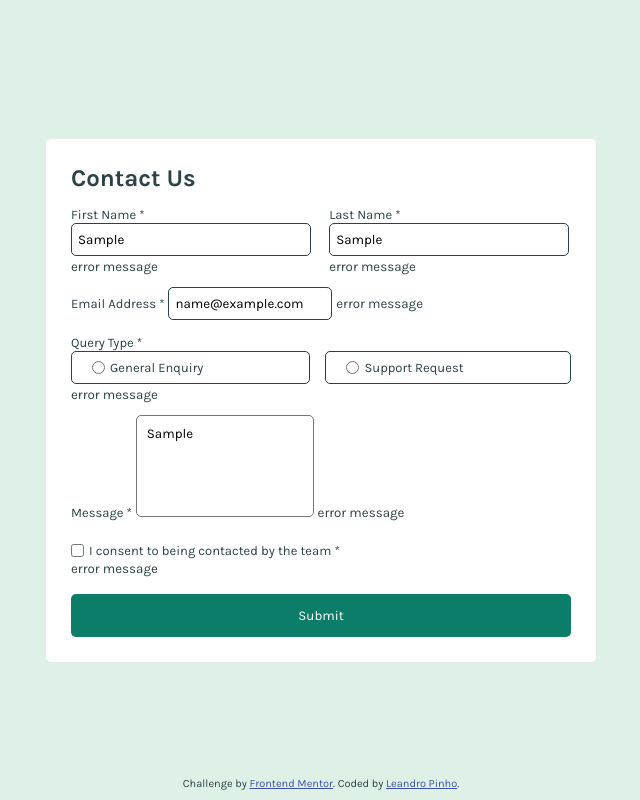
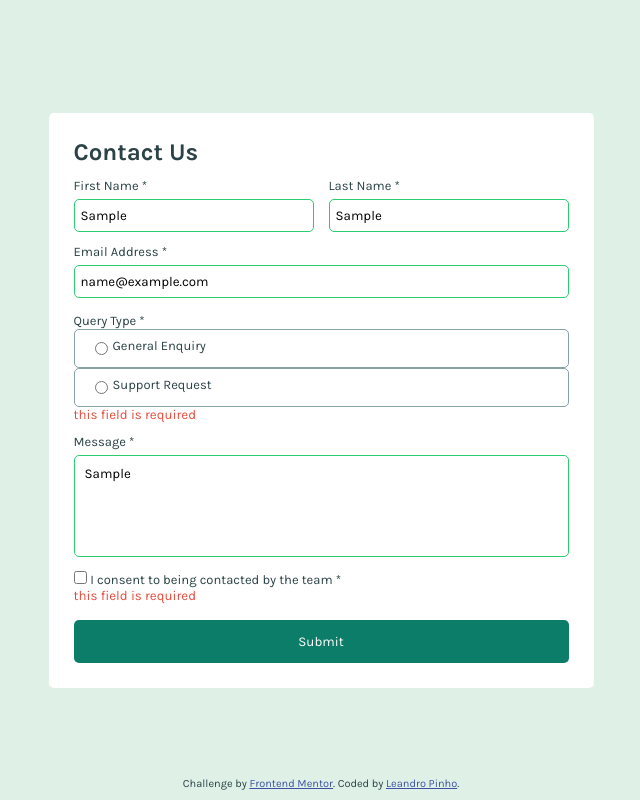
Before and after one commit to Leandro-Pinho/contact-form, a plain HTML site: page index.html in a window 1280 px wide. Both pictures are taken after typing "Sample", "Sample", "name@example.com", "Sample" into the empty fields and a click on the button "Submit". Shown: the whole page, without its empty margins (319-959 px from the left). Drawn offline with Linux system fonts and the light colour scheme; some packages are replaced by stand-ins of ours; a script that the page names is missing.

Commit message:
atualizando o javascript, css

```diff
--- a/index.html
+++ b/index.html
@@ -23,44 +23,49 @@
       <h2>Contact Us</h2>
 
       <div class="flexInput1 flexInput">
-        <div class="form-control">
+        <div class="form-control form-controlInput form-input">
           <label>First Name *</label>
-          <input type="text" name="name"/>
+          <input type="text" name="name" />
           <small>error message</small>
         </div>
-        <div class="form-control">
+        <div class="form-control form-controlInput form-input">
           <label>Last Name *</label>
-          <input type="text" name="lastName" />
+          <input type="text" name="lastName" id="form-input"/>
           <small>error message</small>
         </div>
       </div>
 
-      <div class="form-control">
+      <div class="form-control form-controlInput">
         <label>Email Address *</label>
         <input type="email" name="email" />
         <small>error message</small>
       </div>
 
-      <div class="form-control">
+      <div class="">
         <label>Query Type *</label>
-        <div class="flexInput">
-          <div class="radioInput"><input type="radio" name="query" value="1" />General Enquiry</div>
-          <div class="radioInput"><input type="radio" name="query" value="2" />Support Request</div>
+        <div class="form-controlInput alignInput">
+          <div class="radioInput">
+            <input type="radio" name="query" value="1" id="general"/>
+            <label for="general">General Enquiry</label>
+          </div>
+          <div class="radioInput" >
+            <input type="radio" name="query" value="2"  id="support"/>
+            <label for="support">Support Request</label>
+          </div>
+          <input type="radio" name="query" value="3" hidden checked />
+          <small>error message</small>
         </div>
-        <small>error message</small>
       </div>
 
-      <div class="form-control">
+      <div class="form-control form-controlInput">
         <label>Message *</label>
         <textarea type="text" name="textarea" id="text"></textarea>
         <small>error message</small>
       </div>
 
-      <div class="form-control">
-        <div class="checkbox">
-          <input type="checkbox" name="ckeckbox" value="true" />
-          <p>I consent to being contacted by the team *</p>
-        </div>
+      <div class="form-controlInput checkbox">
+        <input type="checkbox" name="ckeckbox" value="true" id="check" />
+        <label for="check">I consent to being contacted by the team *</label>
         <small>error message</small>
       </div>
 
--- a/script.js
+++ b/script.js
@@ -1,19 +1,88 @@
+const firstName = document.querySelector("input[name='name']");
+const lastName = document.querySelector("input[name='lastName']")
+const email = document.querySelector("input[name='email']")
+const textarea = document.getElementById("text")
+const contract = document.querySelector("input[name='ckeckbox']")
+
 function save() {
   event.preventDefault();
 
-  let firstName = document.querySelector("input[name='name']").value;
-  let lastName = document.querySelector("input[name='lastName']").value;
-  let email = document.querySelector("input[name='email']").value;
-  let queryType = document.querySelector("input[name='query']:checked");
-  let textarea = document.getElementById("text").value;
-  let contract = document.querySelector("input[name='ckeckbox']").checked;
+  checkInputs();
+}
 
-  // if (firstName == "") {
-  //   // errorName.style.display = "flex";
-  //   firstName.setAttribute('class',"redInput");
-  // }
-  validation(firstName, lastName, email, queryType, textarea, contract);
-  console.log(firstName, lastName, email, queryType.value, textarea, contract);
+function checkInputs() {
+  const queryType = document.querySelector("input[name='query']:checked");
+  const firstNameValue = firstName.value;
+  const lastNameValue = lastName.value;
+  const emailValue = email.value;
+  const queryTypeValue = queryType;
+  const textareaValue = textarea.value;
+  const contractValue = contract.checked;
+
+  if (firstNameValue === "") {
+    setErrorFor(firstName, "this field is required");
+  } else {
+    setSuccessFor(firstName);
+  }
+
+  if (lastNameValue === "") {
+    setErrorFor(lastName, "this field is required");
+  } else {
+    setSuccessFor(lastName);
+  }
+
+  if (emailValue === "") {
+    setErrorFor(email, "this field is required");
+  } else if (!checkEmail(emailValue)) {
+    setErrorFor(email, "Please enter a valid email address");
+  } else {
+    setSuccessFor(email);
+  }
+
+
+  if (textareaValue === "") {
+    setErrorFor(textarea, "this field is required");
+  } else {
+    setSuccessFor(textarea);
+  }
+
+  if (contractValue == false) {
+    setErrorFor(contract, "this field is required");
+  } else {
+    setSuccessFor(contract);
+  }
+
+  if (queryType.value != 1 && queryType.value != 2) {
+    setErrorFor(queryType, "this field is required");
+  } else {
+    setSuccessFor(queryType);
+  }
+}
+
+
+function setErrorFor(input, message){
+  const formControlInput = input.parentElement;
+  const small = formControlInput.querySelector("small");
+
+  small.style.display = "flex"
+  small.innerText = message;
+
+  formControlInput.className = "form-control form-controlInput error";
+}
+
+function setSuccessFor(input) {
+  const formControlInput = input.parentElement;
+  const small = formControlInput.querySelector("small");
+
+  small.style.display = "none"
+
+  formControlInput.className ="form-control form-controlInput success";
+}
+
+function checkEmail(email) {
+  return /^(([^<>()\[\]\\.,;:\s@"]+(\.[^<>()\[\]\\.,;:\s@"]+)*)|(".+"))@((\[[0-9]{1,3}\.[0-9]{1,3}\.[0-9]{1,3}\.[0-9]{1,3}])|(([a-zA-Z\-0-9]+\.)+[a-zA-Z]{2,}))$/.test(
+    email
+  );
 }
 
 function validation(firstName, lastName, email, queryType, textarea, contract) {
--- a/style.css
+++ b/style.css
@@ -42,18 +42,26 @@ form {
 input {
   padding: 8px 6px;
   border-radius: 5px;
-  border: 1px solid var(--Grey-darker);
+  border: 1px solid var(--Grey-medium);
   cursor: pointer;
 }
 
-.redInput {
-
-  border: 1px solid var(--Red);
+form .form-control {
+  display: flex;
+  flex-direction: column;
 }
 
-form .input {
-  display: flex;
-  flex-direction: column;
+.form-control input:focus,
+textarea:focus {
+  outline-color: var(--Green-medium);
+}
+input:hover, textarea:hover {
+  border-color: var(--Green-medium);
+}
+
+input[type="checkbox"]:checked,
+input[type="radio"]:checked {
+  accent-color: var(--Green-medium);
 }
 
 form .flexInput1 input {
@@ -73,15 +81,31 @@ form .flexInput {
   cursor: pointer;
 }
 
+.radioInput input[type="radio"]:checked {
+  background-color: var(--Green-medium);
+}
+
 .radioInput {
   display: flex;
   column-gap: 5px;
   border-radius: 5px;
-  border: 1px solid var(--Grey-darker);
-  padding: 8px;
-  padding-left: 20px;
-  padding-right: 106px;
+  border: 1px solid var(--Grey-medium);
+  padding: 8px 106px 8px 20px;
   font-size: 13px;
+}
+
+.form-control:nth-child(6) {
+  display: block;
+}
+
+.alignInput:nth-child() {
+  background: #2ecc71;
+}
+
+.alignInput {
+  display: flex;
+  column-gap: 14px;
+  margin-top: 5px;
 }
 
 label {
@@ -103,6 +127,7 @@ span {
 
 textarea {
   border-radius: 5px;
+  border-color: var(--Grey-medium);
   padding: 10px;
   height: 80px;
   resize: none;
@@ -117,6 +142,30 @@ button {
   border: none;
   color: var(--White);
   cursor: pointer;
+
+  transition: all .3s ease-in-out;
+}
+
+button:hover {
+  background-color: var(--Grey-darker);
+
+}
+
+.form-controlInput small {
+  display: none;
+}
+
+/* Error and Success */
+.form-controlInput.success input,
+.form-controlInput.success textarea {
+  border-color: #2ecc71;
+}
+.form-controlInput.error input,
+.form-controlInput.error textarea {
+  border-color: #e74c3c;
+}
+.form-controlInput.error small {
+  color: #e74c3c;
 }
 
 /* bottom */
```
Also changed, not shown: 1 other file.
